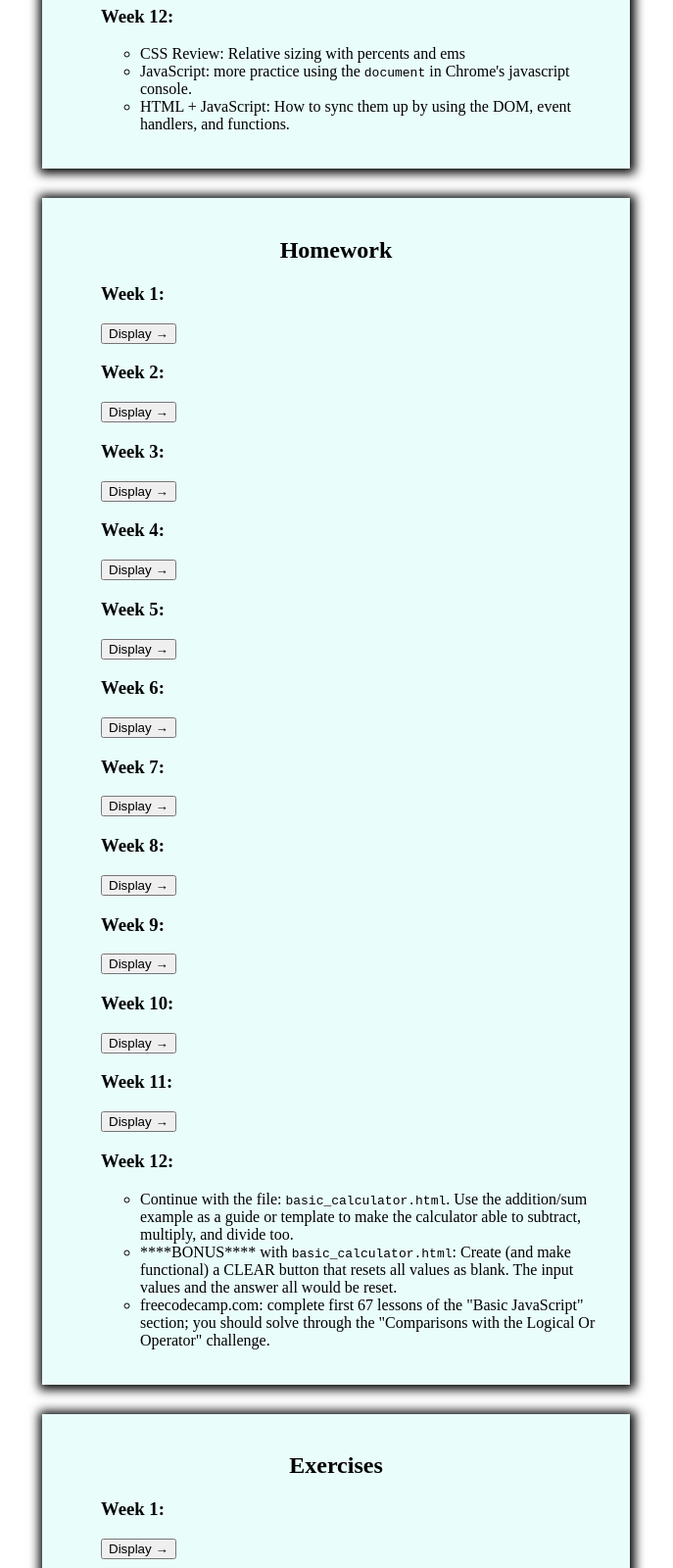
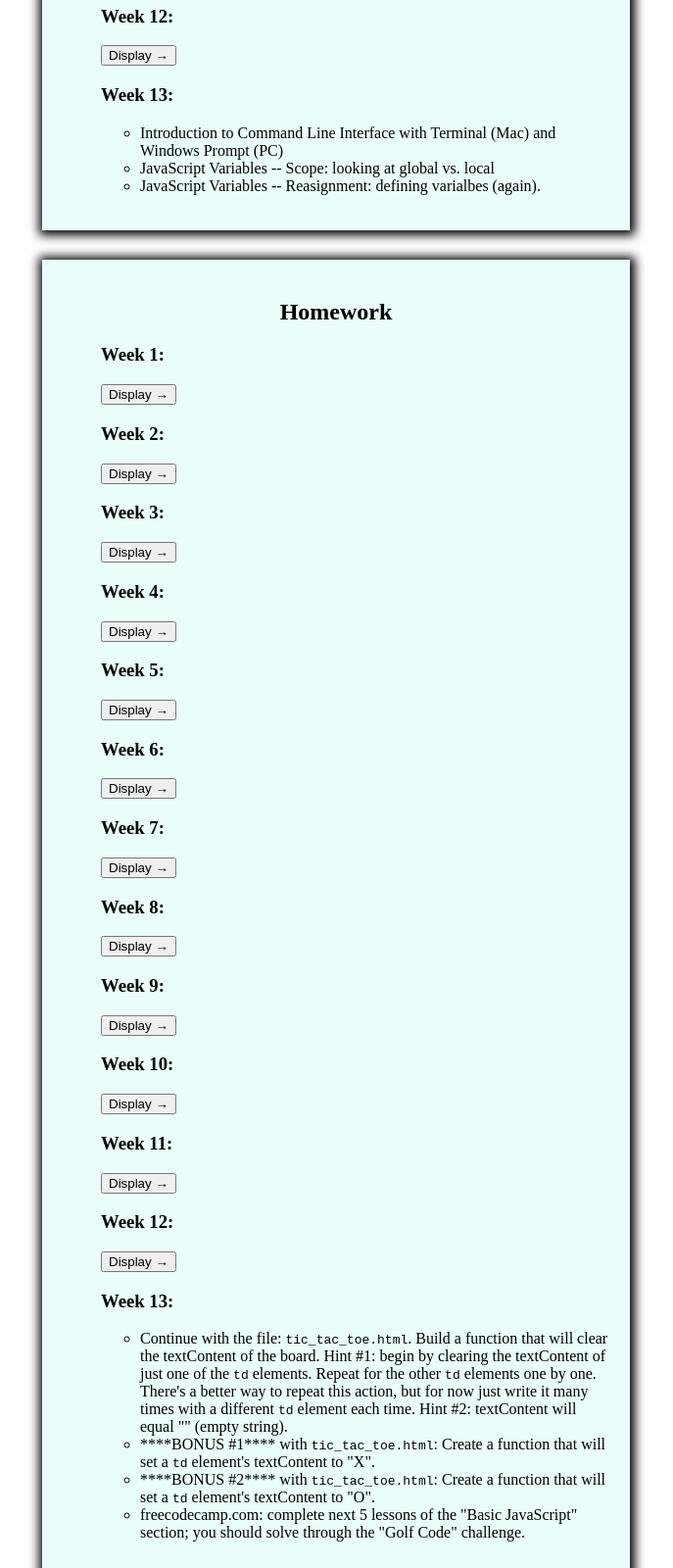
Before and after one commit to JasonLev/students, a plain HTML site: page code_of_hanzo/index.html in a window 1280 px wide. Shown: the part 1380-2980 px from the top of the page at 98% size, without its empty margins (297-984 px from the left). Drawn offline with Linux system fonts and the light colour scheme.

Commit message:
week 13 content and assignment

```diff
--- a/code_of_hanzo/index.html
+++ b/code_of_hanzo/index.html
@@ -131,10 +131,19 @@
           </li>
           <li>
             <h3>Week 12:</h3>
+            <button class="display">Display &rarr;</button>
             <ul>
               <li>CSS Review: Relative sizing with percents and ems</li>
               <li>JavaScript: more practice using the <code>document</code> in Chrome's javascript console.</li>
               <li>HTML + JavaScript: How to sync them up by using the DOM, event handlers, and functions.</li>
+            </ul>
+          </li>
+          <li>
+            <h3>Week 13:</h3>
+            <ul>
+              <li>Introduction to Command Line Interface with Terminal (Mac) and Windows Prompt (PC)</li>
+              <li>JavaScript Variables -- Scope: looking at global vs. local</li>
+              <li>JavaScript Variables -- Reasignment: defining varialbes (again).</li>
             </ul>
           </li>
         </ul>
@@ -249,10 +258,20 @@
           </li>
           <li>
             <h3>Week 12:</h3>
+            <button class="display">Display &rarr;</button>
             <ul>
               <li>Continue with the file: <code>basic_calculator.html</code>.  Use the addition/sum example as a guide or template to make the calculator able to subtract, multiply, and divide too.</li>
               <li>****BONUS**** with <code>basic_calculator.html</code>: Create (and make functional) a CLEAR button that resets all values as blank.  The input values and the answer all would be reset.</li>
               <li>freecodecamp.com: complete first 67 lessons of the "Basic JavaScript" section; you should solve through the "Comparisons with the Logical Or Operator" challenge.</li>
+            </ul>
+          </li>
+          <li>
+            <h3>Week 13:</h3>
+            <ul>
+              <li>Continue with the file: <code>tic_tac_toe.html</code>.  Build a function that will clear the textContent of the board.  Hint #1: begin by clearing the textContent of just one of the <code>td</code> elements.  Repeat for the other <code>td</code> elements one by one.  There's a better way to repeat this action, but for now just write it many times with a different <code>td</code> element each time.  Hint #2: textContent will equal "" (empty string).</li>
+              <li>****BONUS #1**** with <code>tic_tac_toe.html</code>: Create a function that will set a <code>td</code> element's textContent to "X".</li>
+              <li>****BONUS #2**** with <code>tic_tac_toe.html</code>: Create a function that will set a <code>td</code> element's textContent to "O".</li>
+              <li>freecodecamp.com: complete next 5 lessons of the "Basic JavaScript" section; you should solve through the "Golf Code" challenge.</li>
             </ul>
           </li>
         </ul>
@@ -353,9 +372,17 @@
           </li>
           <li>
             <h3>Week 12:</h3>
+            <button class="display">Display &rarr;</button>
             <ul>
               <li>Continue to use Chrome's JavaScript Console Developer Tool to practice with <code>document</code> and the elements using <code>document.querySelector()</code></li>
               <li>Use <code>basic_calculator.html</code> file get the addition button to work.  You'll need the values of the inputs, you'll need a function to add them, and within the function you'll need to set/assign the sum as the textContent to the Answer div.</li>
+            </ul>
+          </li>
+          <li>
+            <h3>Week 13:</h3>
+            <ul>
+              <li>Get a very brief introduction to the command line.  Write your first command and see the output.</li>
+              <li>Use <code>basic_calculator.html</code> file and refactor it to use global variables (and local variables in your functions), then get the reset/clear button to work.  You'll need a new function for reset/clear.</li>
             </ul>
           </li>
         </ul>
```
